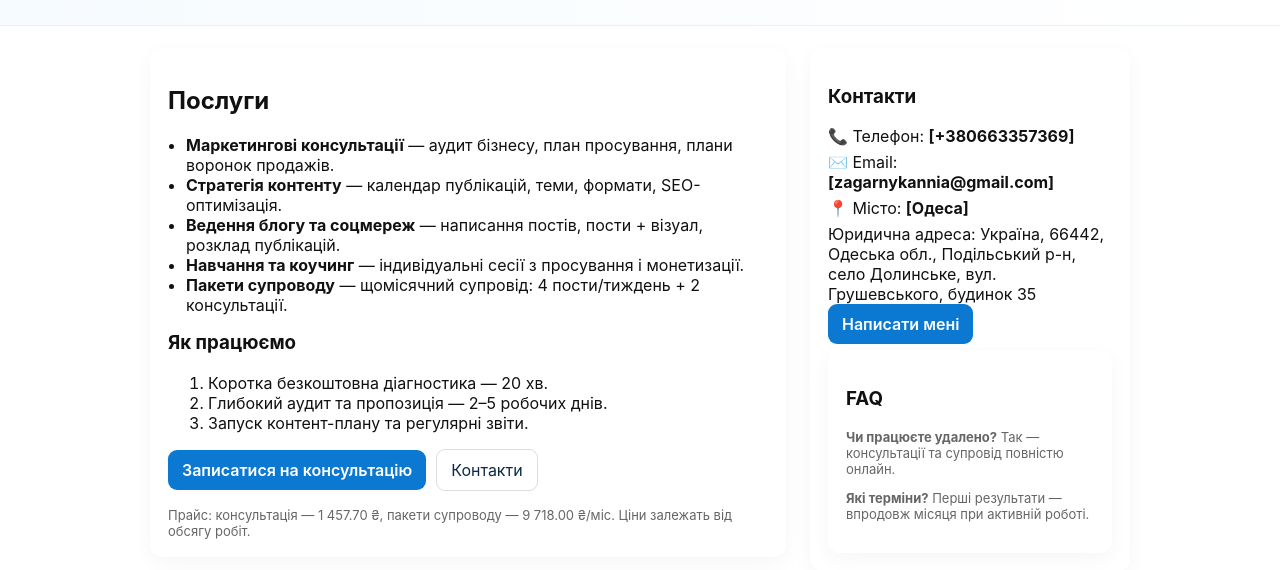
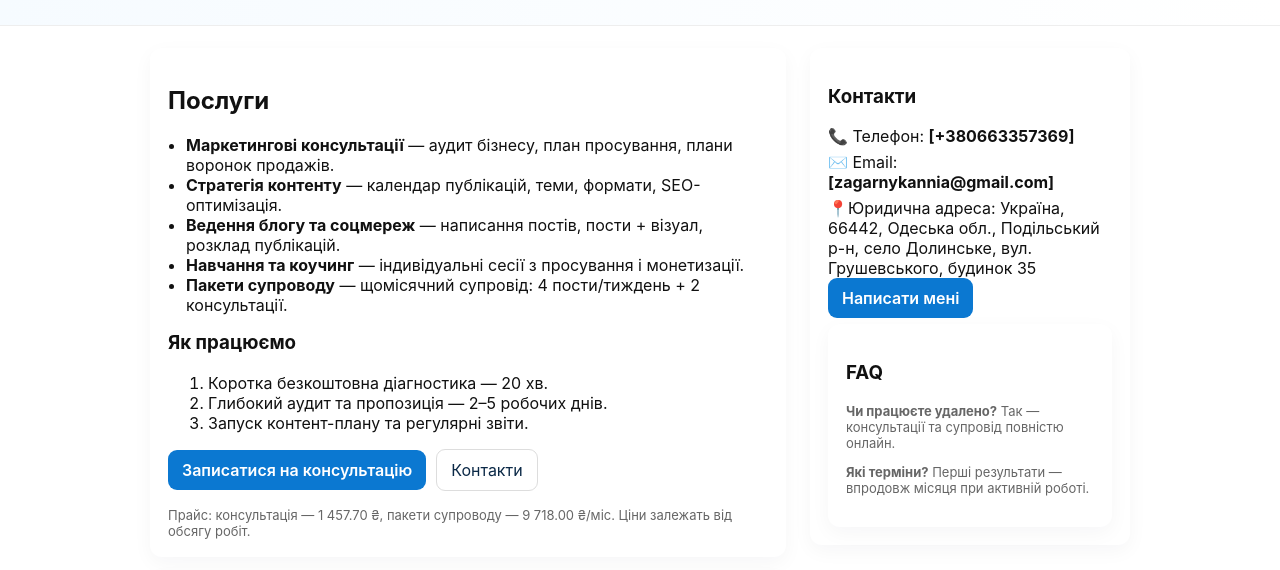
Before and after one commit to romafedor00-gif/hanna, a plain HTML site: page index.html in a window 1280 px wide. Shown: the part 161-731 px from the top of the page. Drawn offline with Linux system fonts and the light colour scheme.

Commit message:
Update index.html

```diff
--- a/index.html
+++ b/index.html
@@ -88,8 +88,7 @@
           <ul class="contact-list">
             <li>📞 Телефон: <strong>[+380663357369]</strong></li>
             <li>✉️ Email: <strong>[zagarnykannia@gmail.com]</strong></li>
-            <li>📍 Місто: <strong>[Одеса]</strong></li>
-            <li>Юридична адреса: Україна, 66442, Одеська обл., Подільський р-н, село Долинське, вул. Грушевського, будинок 35</strong></li>
+            <li>📍Юридична адреса: Україна, 66442, Одеська обл., Подільський р-н, село Долинське, вул. Грушевського, будинок 35</strong></li>
           </ul>
 
           <div style="margin-top:10px">
```
